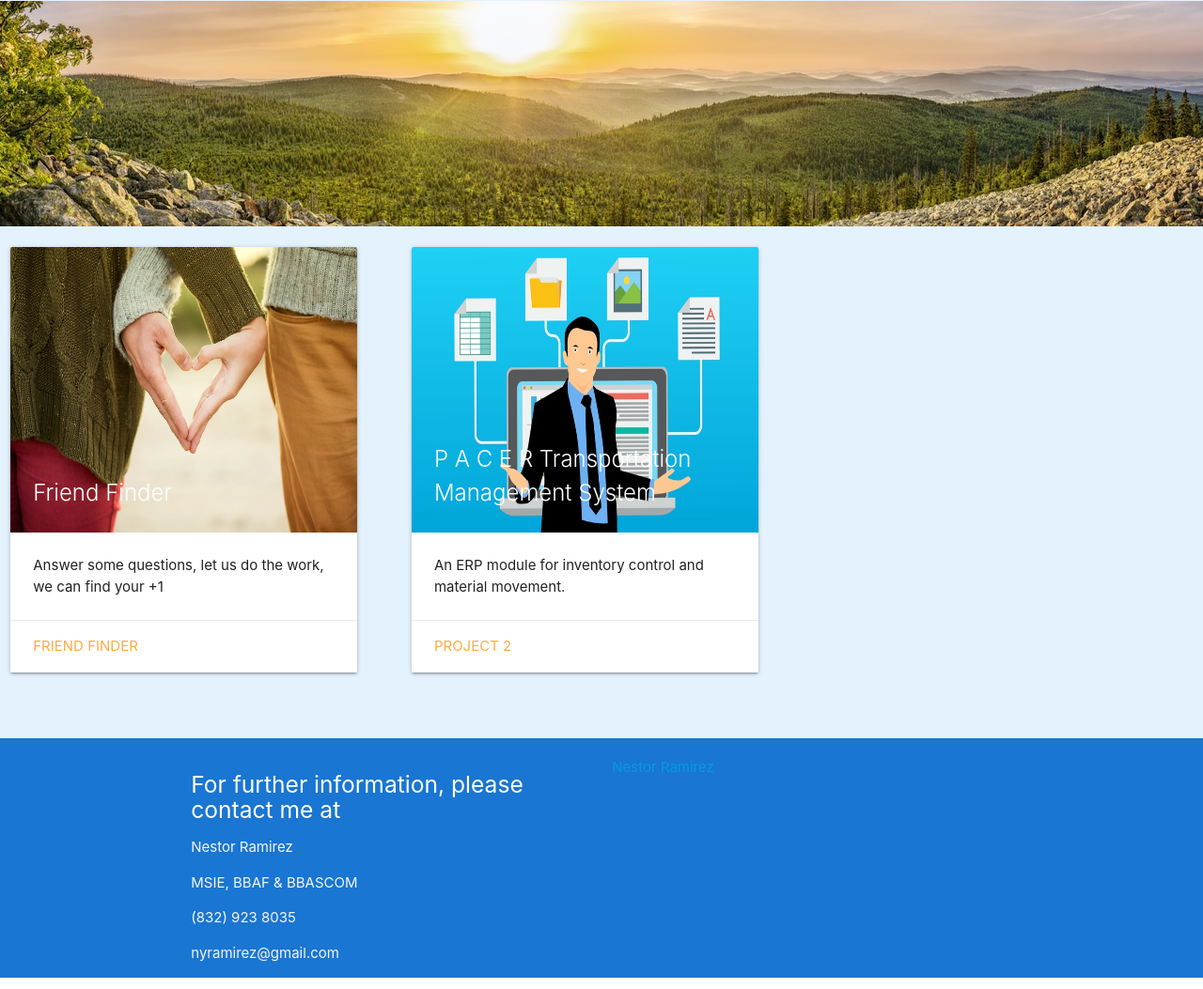
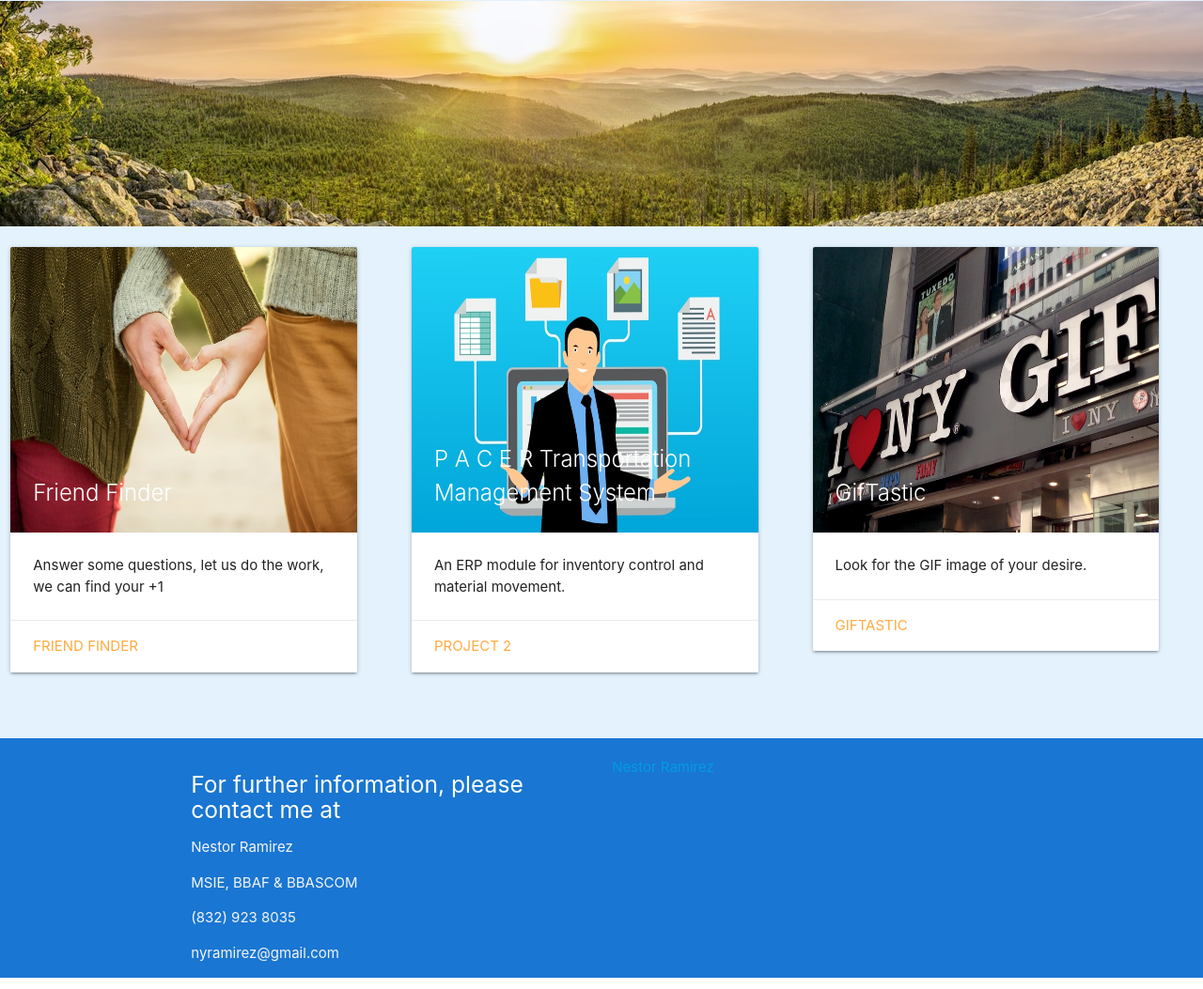
Before and after one commit to nyramirez/Updated-Portfolio-3, a website: page public/portfolio.html in a window 1280 px wide. Shown: the part 3181-4234 px from the top of the page at 94% size. Drawn offline with nearby package versions, Linux system fonts and the light colour scheme; a script that the page names is missing.

Commit message:
addition of GifTastic to Portfolio

```diff
--- a/public/portfolio.html
+++ b/public/portfolio.html
@@ -321,24 +321,24 @@
                             </div>
                         </div>
                     </div>
-                    <!-- <div class="col l4 s12">
+                    <div class="col l4 s12">
                         <div class="row">
                             <div class="col s12 l11">
                                 <div class="card">
                                     <div class="card-image">
-                                        <img class="cardImage" src="./assets/pictures/plastic-meal-food-money-business-shopping-871812-pxhere.com.jpg">
-                                        <span class="card-title">Bamazon.com</span>
+                                        <img class="cardImage" src="./assets/pictures/restaurant-advertising-sign-signage-gif-display-device-207478-pxhere.com.jpg">
+                                        <span class="card-title">GifTastic</span>
                                     </div>
                                     <div class="card-content">
-                                        <p>Online store simulation with two screens, Customer view and Manager view.</p>
+                                        <p>Look for the GIF image of your desire.</p>
                                     </div>
                                     <div class="card-action">
-                                        <a href="https://github.com/nyramirez/bamazon" target="_blank">Bamazon.com</a>
+                                        <a href="https://nyramirez.github.io/GifTastic/" target="_blank">GifTastic</a>
                                     </div>
                                 </div>
                             </div>
                         </div>
-                    </div> -->
+                    </div>
                 </div>
             </div>
 
```
Also changed, not shown: public/assets/pictures/restaurant-advertising-sign-signage-gif-display-device-207478-pxhere.com.jpg (added).
